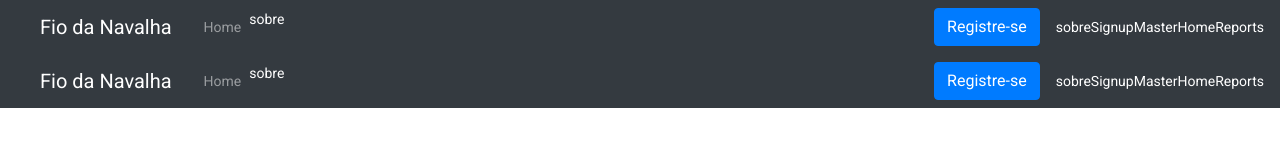
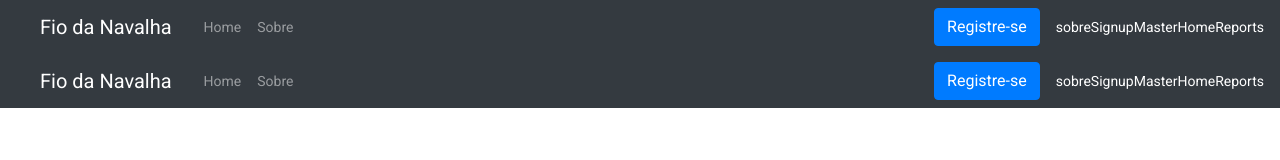
Before and after one commit to PedroCandiido/Front-FioDaNavalha-pt2, an Angular app: page /menu in a window 1280 px wide. Shown: the top 160 px of the page. Built offline with nearby package versions, Linux system fonts and the light colour scheme.

Commit message:
Updating routers

```diff
--- a/src/app/menu/menu.component.html
+++ b/src/app/menu/menu.component.html
@@ -4,11 +4,10 @@
     <div class="collapse navbar-collapse " id="navbarSupportedContent">
         <ul class="navbar-nav mr-auto">
             <li class="nav-item">
-                <a routerLink="/home" class="nav-link">Home</a>
+                <a routerLink="/home" routerLinkActive="selected" class="nav-link">Home</a>
             </li>
             <li class="nav-item">
-                <a routerLink="/sobre" routerLinkActive="selected" (click)="goToSobre()">sobre</a><br>
-                <!--<a routerLink="/sobre" class="nav-link">Quem somos?</a>-->
+                <a routerLink="/sobre" routerLinkActive="selected" class="nav-link">Sobre</a>
             </li>
         </ul>
     </div>
@@ -16,7 +15,7 @@
         <a href="/login" class="btn btn-primary enable" tabindex="-1" role="button" aria-disabled="true" style="margin-right: 1em;">Registre-se</a>
     </div>
     <hr>
-    <a routerLink="/sobre" routerLinkActive="selected" (click)="goToSobre()">sobre</a><br>
+    <a routerLink="/sobre" routerLinkActive="selected">sobre</a>
     <a routerLink="/signup" routerLinkActive="selected">Signup</a><br>
     <a routerLink="/master" routerLinkActive="selected">Master</a><br>
     <a routerLink="/home" routerLinkActive="selected">Home</a><br>
--- a/src/app/menu/menu.component.ts
+++ b/src/app/menu/menu.component.ts
@@ -6,6 +6,9 @@ import { Component, OnInit } from '@angular/core';
   styleUrls: ['./menu.component.css']
 })
 export class MenuComponent implements OnInit {
+goToSobre() {
+throw new Error('Method not implemented.');
+}
 
   constructor() { }
 
```
Also changed, not shown: 1 other file (tests, documents, lock files or other folders).
